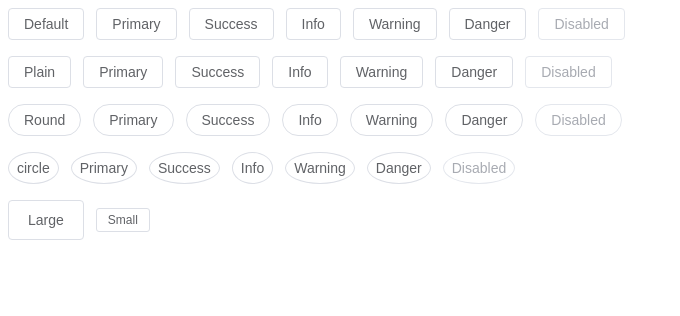
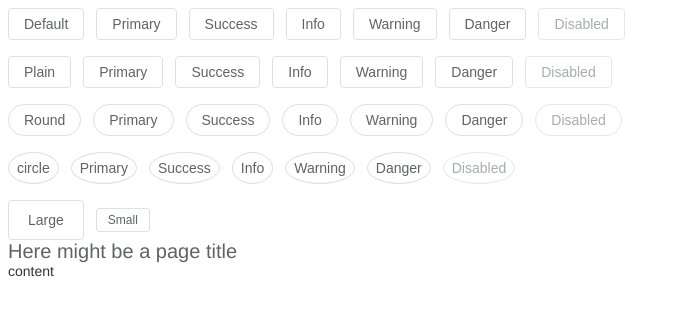
Before and after one commit to csdoge007/Z-UI, a Vue app in the folder Z-UI/: page / in a window 1280 px wide. Shown: the top 316 px of the page, without its empty margins (0-680 px from the left). Built offline with nearby package versions, Linux system fonts and the light colour scheme.

Commit message:
完成collapse静态部分

```diff
--- a/Z-UI/src/App.vue
+++ b/Z-UI/src/App.vue
@@ -1,4 +1,7 @@
 <script setup lang="ts">
+import Collapse from './components/Collapse/Collapse.vue';
+import Item from './components/Collapse/CollapseItem.vue';
+
 import { onMounted, ref } from 'vue';
 import Button from './components/Button/Button.vue';
 import type { ButtonInstance } from './components/Button/types';
@@ -8,6 +11,7 @@ onMounted(() => {
     console.log(buttonInstance.value._ref);
   }
 })
+const activeItems = ['A'];
 </script>
 
 <template>
@@ -51,6 +55,16 @@ onMounted(() => {
 
     <Button size="large">Large</Button>
     <Button size="small">Small</Button>
+    <Collapse :activeItems="activeItems">
+      <Item title="标题" name="A">
+        <template #title>
+          <h1>Here might be a page title</h1>
+        </template>
+        content
+      </Item>
+    </Collapse>
+
+
   </main>
 </template>
 
--- /dev/null
+++ b/Z-UI/src/components/Collapse/Collapse.vue
@@ -0,0 +1,23 @@
+<template>
+  <div class="zk-collapse">
+    <slot></slot>
+  </div>
+</template>
+
+<script setup lang="ts">
+import { ref } from 'vue';
+import type { nameType } from './types';
+const activeItems = ref<nameType[]>([])
+const handleClickItem = (name: nameType) => {
+  const index = activeItems.value.indexOf(name);
+  if (index != -1) {
+    activeItems.value.splice(index, 1);
+  } else {
+    activeItems.value.push(name);
+  }
+}
+</script>
+
+<style scoped>
+
+</style>
--- /dev/null
+++ b/Z-UI/src/components/Collapse/CollapseItem.vue
@@ -0,0 +1,20 @@
+<template>
+  <div class="zk-collapse-item">
+    <div class="zk-collapse-item__header">
+      <slot name="title">{{ title }}</slot>
+    </div>
+    <div class="zk-collapse-item__content">
+      <slot></slot>
+    </div>
+  </div>
+</template>
+
+<script setup lang="ts">
+import type { ItemProps } from './types';
+
+defineProps<ItemProps>();
+
+</script>
+
+<style scoped>
+</style>
--- /dev/null
+++ b/Z-UI/src/components/Collapse/types.ts
@@ -0,0 +1,12 @@
+export type nameType = string | number;
+export const activeSymbol = Symbol('activeItems');
+export interface ItemProps {
+  name: nameType;
+  title: string;
+  disabled?: boolean;
+}
+
+export interface CollapseProps {
+  activeItems: string[];
+  accordion?: boolean;
+}
```
Also changed, not shown: Z-UI/src/components/Collapse/styles.css (added).
